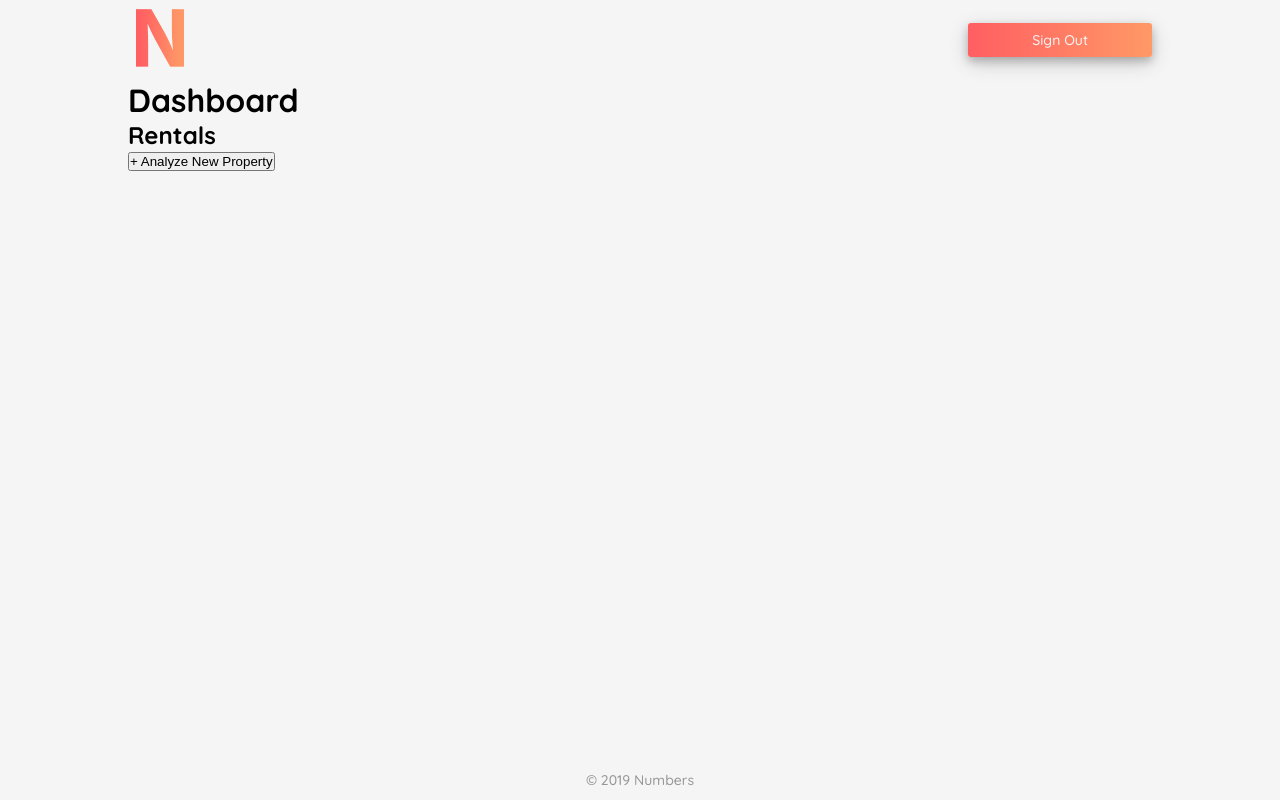
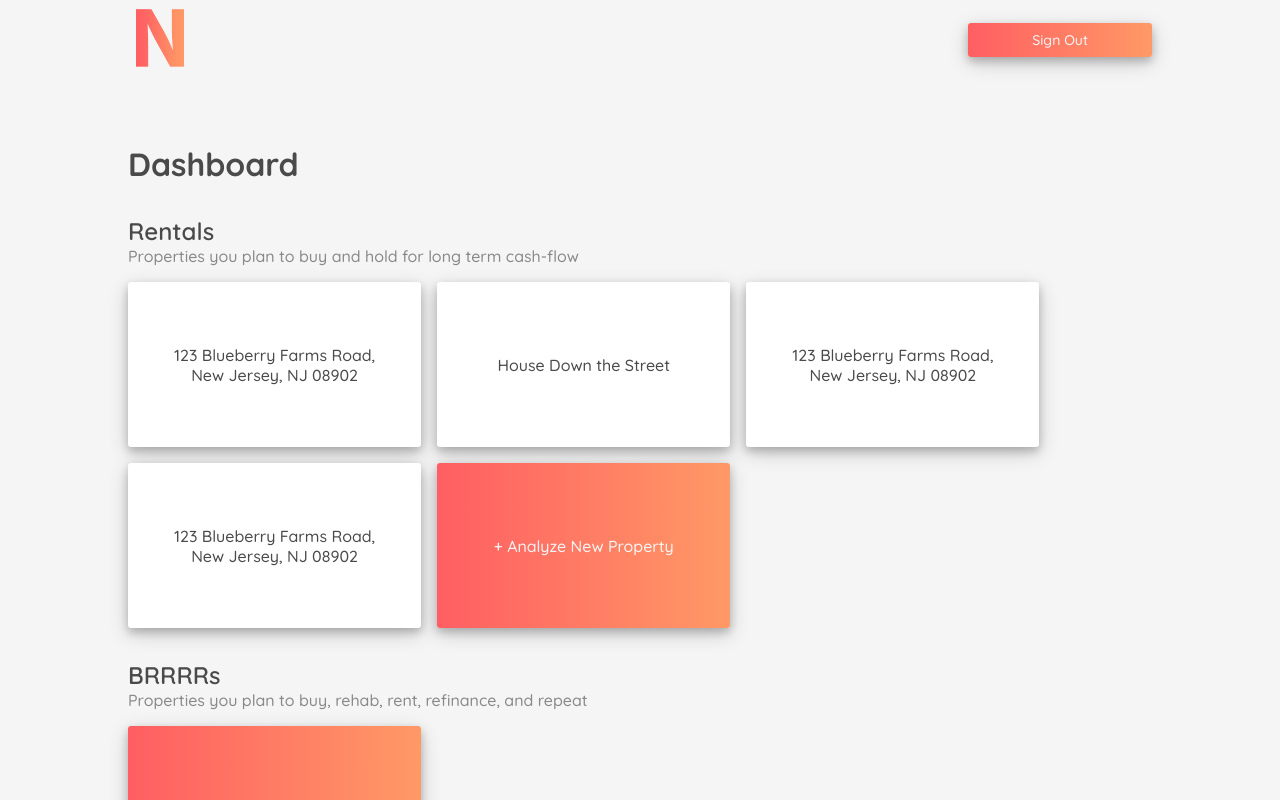
Before and after one commit to numbersapp/frontend, a React (Create React App) app: page /dashboard in a window 1280 px wide. Shown: the top 800 px of the page. Built offline with nearby package versions, Linux system fonts and the light colour scheme; sample sign-in values are in the browser's storage.

Commit message:
dashboard completed and redux implemented

```diff
--- a/src/App.js
+++ b/src/App.js
@@ -7,6 +7,8 @@ import SignUp from './components/SignUp';
 import Footer from './components/Footer';
 import PrivateRoute from './components/PrivateRoute';
 import Dashboard from './components/Dashboard';
+import PropertyInfo from './components/createform/PropertyInfo';
+import Purchase from './components/createform/Purchase';
 
 const App = () => {
 	return (
@@ -17,6 +19,8 @@ const App = () => {
 			<Route path='/signup' component={SignUp}/>
 
 			<PrivateRoute path='/dashboard' component={Dashboard}/>
+			<PrivateRoute path='/create/propertyinfo' component={PropertyInfo}/>
+			<PrivateRoute path='/create/purchase' component={Purchase}/>
 
 			<Route path='/' component={Footer}/>
 		</>
--- /dev/null
+++ b/src/actions/Actions.js
@@ -0,0 +1,5 @@
+import axios from 'axios';
+
+export const updateState = () => {
+
+};
--- a/src/components/Dashboard.js
+++ b/src/components/Dashboard.js
@@ -2,21 +2,120 @@ import React from 'react';
 import styled from 'styled-components';
 
 const DashboardContainer = styled.div`
-    height: 85vh;
+
     width: 1024px;
     margin: 0 auto;
+    margin-top: 64px;
+    margin-bottom: 64px;
+    display: flex;
+    flex-direction: column;
+
+    h1 {
+        margin-bottom: 32px;
+        font-size: 2rem;
+        font-weight: 700;
+        color: #4a4a4a;
+    }
+
+    h2 {
+        font-size: 1.5rem;
+        font-weight: 600;
+        color: #4a4a4a;
+    }
+
+    p {
+        margin-bottom: 16px;
+        font-size: 16px;
+        font-weight: 500;
+        color: #898989;
+    }
+
+    .property-container {
+        margin-bottom: 16px;
+        display: flex;
+        align-items: center;
+        flex-wrap: wrap;
+
+        button {
+            height: 165.05px;
+            width: 293.16px;
+            margin-right: 16px;
+            margin-bottom: 16px;
+            background: white;
+            border: none;
+            border-radius: 3px;
+            box-shadow: 0 4px 8px 0 rgba(0, 0, 0, 0.2), 0 6px 20px 0 rgba(0, 0, 0, 0.19);
+            outline: none;
+            font-family: 'Quicksand', sans-serif;
+            font-size: 16px;
+            font-weight: 500;
+            color: #4a4a4a;
+            transition: 0.25s;
+            cursor: pointer;
+
+            :hover {
+                box-shadow: none;
+            }
+
+            p {
+                margin-bottom: 0;
+                color: #4a4a4a;
+            }
+        }
+
+        .analyze-new-property {
+            background: linear-gradient(to right, #ff5e62, #ff9966);;
+            color: whitesmoke;
+        }
+    }
 `
 
 const Dashboard = props => {
     const onClick = () => {
-        props.history.push('/create');
+        props.history.push('/create/propertyinfo');
     };
 
     return (
         <DashboardContainer>
             <h1>Dashboard</h1>
             <h2>Rentals</h2>
-            <button onClick={onClick}>+ Analyze New Property</button>
+            <p>Properties you plan to buy and hold for long term cash-flow</p>
+            <div className='property-container'>
+                <button onClick={onClick}>
+                    <p>123 Blueberry Farms Road,</p>
+                    <p>New Jersey, NJ 08902</p>
+                </button>
+                <button onClick={onClick}>
+                    <p>House Down the Street</p>
+                </button>
+                <button onClick={onClick}>
+                    <p>123 Blueberry Farms Road,</p>
+                    <p>New Jersey, NJ 08902</p>
+                </button>
+                <button onClick={onClick}>
+                    <p>123 Blueberry Farms Road,</p>
+                    <p>New Jersey, NJ 08902</p>
+                </button>
+                <button className='analyze-new-property' onClick={onClick}>+ Analyze New Property</button>
+            </div>
+
+            <h2>BRRRRs</h2>
+            <p>Properties you plan to buy, rehab, rent, refinance, and repeat</p>
+            <div className='property-container'>
+                <button className='analyze-new-property' onClick={onClick}>+ Analyze New Property</button>
+            </div>
+
+            <h2>Fix and Flips</h2>
+            <p>Properties you plan to fix and flip for a profit</p>
+            <div className='property-container'>
+                <button className='analyze-new-property' onClick={onClick}>+ Analyze New Property</button>
+            </div>
+
+            <h2>Wholesales</h2>
+            <p>Properties you plan to wholesale</p>
+            <div className='property-container'>
+                <button className='analyze-new-property' onClick={onClick}>+ Analyze New Property</button>
+            </div>
         </DashboardContainer>
     );
 };
--- a/src/components/createform/PropertyInfo.js
+++ b/src/components/createform/PropertyInfo.js
@@ -1,11 +1,43 @@
-import React from 'react';
+import React, {useState, useEffect} from 'react';
+import {connect} from 'react-redux';
 
 const PropertyInfo = props => {
+    const [input, setInput] = useState({
+        title: '',
+        street_address: '',
+        city: '',
+        state: '',
+        zipcode: null,
+        mls_no: null,
+        description: ''
+    });
+
+    useEffect(() => {
+
+    }, []);
+
+    const goBack = () => {
+        props.history.push('/dashboard');
+    };
+
+    const next = event => {
+        event.preventDefault();
+        props.history.push('/create/purchase');
+    };
+
+    const onChange = event => {
+        setInput({...input, [event.target.name]: event.target.value});
+    };
+
+    const onSubmit = event => {
+        event.preventDefault();
+    };
+
     return (
-        <form>
-            <label>Title</label>
-            <input/>
-            <label>Street Address</label>
+        <form onSubmit={onSubmit}>
+            <label htmlFor='title'>Title</label>
+            <input name='title' value={input.title} onChange={onChange}/>
+            {/* <label>Street Address</label>
             <input/>
             <label>City</label>
             <input/>
@@ -16,13 +48,17 @@ const PropertyInfo = props => {
             <label>MLS Number</label>
             <input/>
             <label>Description</label>
-            <input/>
+            <input/> */}
+            <button onClick={goBack}>Go Back</button>
+            <button type='submit' onClick={next}>Next</button>
         </form>
     );
 };
 
 const mapStateToProps = state => {
-
+    return {
+        propertyInfo: state.propertyInfo
+    };
 };
 
-export default PropertyInfo()();
+export default connect(mapStateToProps)(PropertyInfo);
--- a/src/reducer/Reducer.js
+++ b/src/reducer/Reducer.js
@@ -1,6 +1,6 @@
 const initialState = {
+    user_id: null,
     propertyInfo: {
-        user_id: null,
         title: '',
         street_address: '',
         city: '',
```
